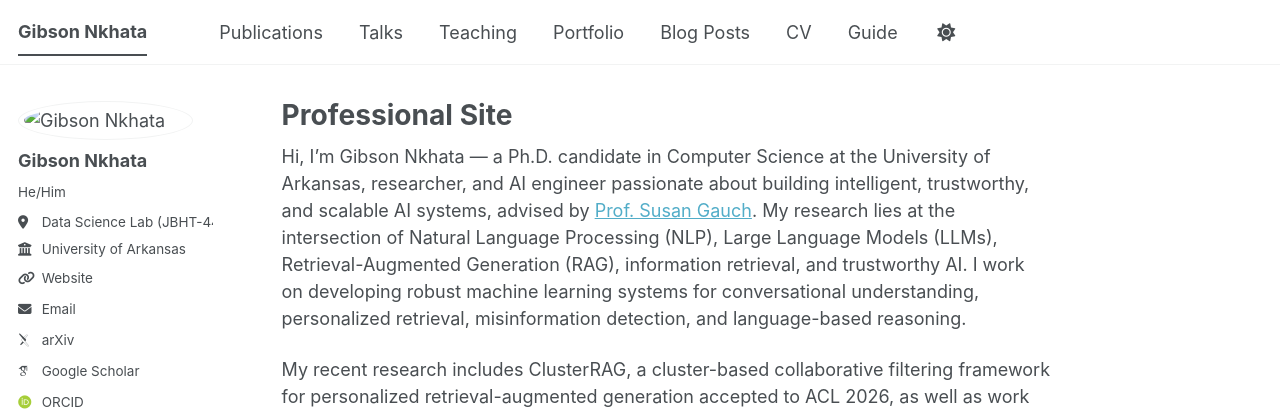
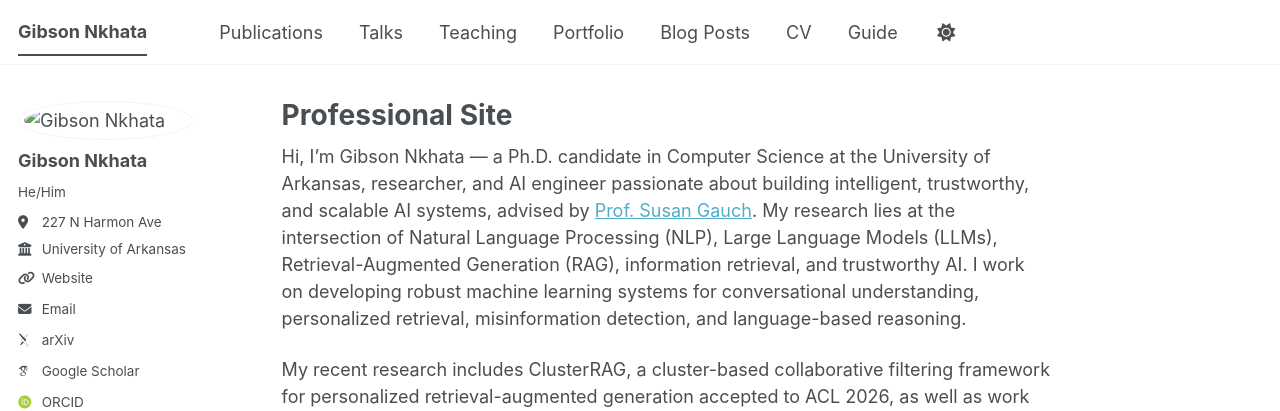
Before and after one commit to gnkhata/gnkhata.github.io, a Jekyll site: the page built from _pages/about.md, in a window 1280 px wide. Shown: the top 411 px of the page. Built offline with Jekyll 4.4.1, drawn with Linux system fonts in a browser that asks for light colours; some web fonts are replaced; a script bundle is joined from its source files by our own code; library files that are not in the unit come from our copies.

Commit message:
Update _config.yml

```diff
--- a/_config.yml
+++ b/_config.yml
@@ -27,7 +27,7 @@ author:
   name             : "Gibson Nkhata"
   pronouns         : "He/Him"
   bio              : #"Short biography for the left-hand sidebar"
-  location         : "Data Science Lab (JBHT-445), 227 N Harmon Ave, Fayetteville, AR 72701"
+  location         : "227 N Harmon Ave"
   employer         : "University of Arkansas"
   uri              : "https://www.uark.edu/"
   email            : "gnkhata@uark.edu"
```
